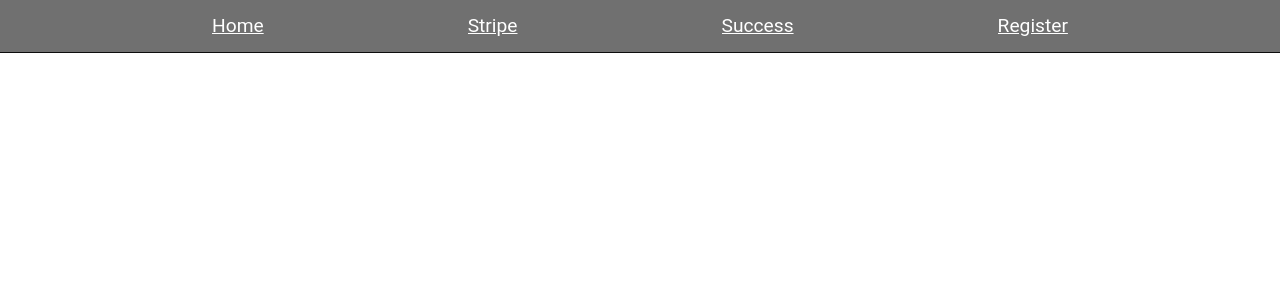
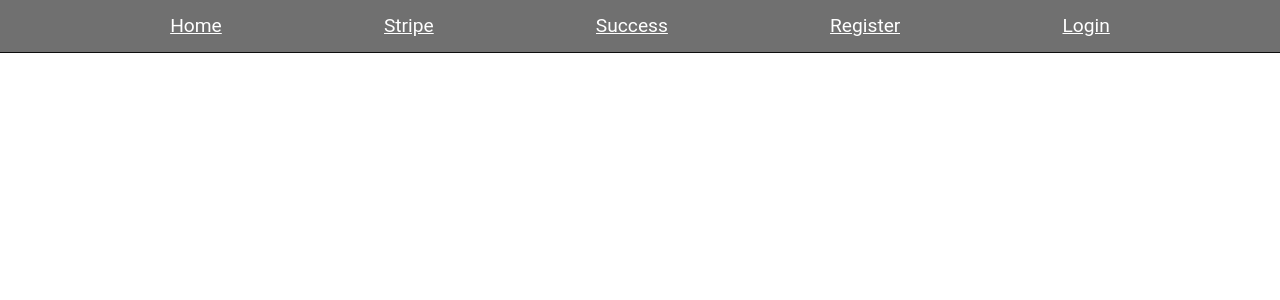
Before and after one commit to Team-TrailBlazers/Mental-Ease-Fronted, a React (Vite) app: page / in a window 1280 px wide. Shown: the top 300 px of the page. Built offline with nearby package versions, Linux system fonts and the light colour scheme.

Commit message:
commit to switch to a new branch

```diff
--- a/src/Components/NavBar/Navbar.jsx
+++ b/src/Components/NavBar/Navbar.jsx
@@ -26,6 +26,9 @@ function Navbar() {
         <li>
           <Link to="/auth/register" onClick={() => setIsOpen(false)} style={{color: "white"}} >Register</Link>
         </li>
+        <li>
+          <Link to="/auth/login" onClick={() => setIsOpen(false)} style={{color: "white"}} >Login</Link>
+        </li>
       </ul>
     </nav>
   );
--- a/src/Components/NavBar/navbar.css
+++ b/src/Components/NavBar/navbar.css
@@ -1,6 +1,6 @@
 nav {
   position: relative;
-  background-color: #414141c0;
+  background-color: var(--navbar-bg-color);
   padding: 0.9rem 0.5rem;
   height: fit-content;
   width: 100%;
@@ -12,11 +12,11 @@ nav ul{
     justify-content: space-evenly;
     list-style: none;
     align-items: center;
+    /* background: #000; */
 }
 
 nav ul li{
     cursor: pointer;
-    color: black;
     font-size: 1.2rem;
 }
 
@@ -51,6 +51,7 @@ nav ul li{
     .close{
         font-size: 1.5rem;
         font-weight: bold;
+
     }
     .bars{
         font-size: 1.5rem;
--- a/src/index.css
+++ b/src/index.css
@@ -1,4 +1,3 @@
-
 
 /* root */
 :root{
@@ -11,6 +10,7 @@
   --homePage-bg-color: #adbc9f9c;
   --color-white: #fff;
   --border-color: #333;
+  --navbar-bg-color: #414141c0;
 }
 
 
```
